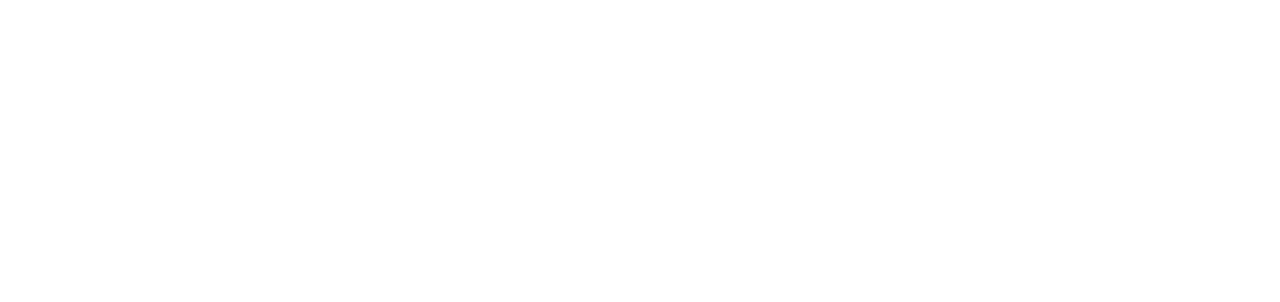
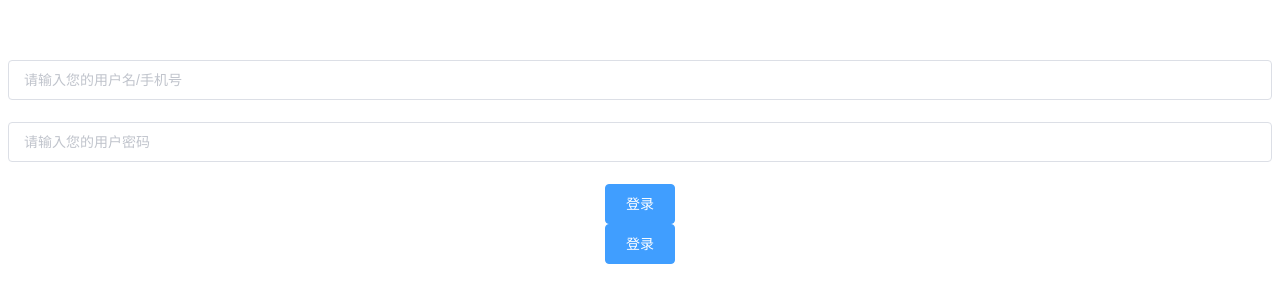
Before and after one commit to rxcapricious/newGradu, a Vue app in the folder newGraduClient/: page /#/login in a window 1280 px wide. Shown: the top 302 px of the page. Built offline with nearby package versions, Linux system fonts and the light colour scheme.

Commit message:
fix：login页面初建

```diff
--- a/newGraduClient/src/main.js
+++ b/newGraduClient/src/main.js
@@ -3,8 +3,14 @@
 import Vue from 'vue'
 import App from './App'
 import router from './router'
+import ElementUI from 'element-ui'
+import Axios from 'axios'
+import VueAxios from 'vue-axios'
+import 'element-ui/lib/theme-chalk/index.css'
 
 Vue.config.productionTip = false
+Vue.use(ElementUI);
+Vue.use(VueAxios, Axios);
 
 /* eslint-disable no-new */
 new Vue({
--- a/newGraduClient/src/router/index.js
+++ b/newGraduClient/src/router/index.js
@@ -1,5 +1,6 @@
 import Vue from 'vue'
 import Router from 'vue-router'
+import page from './pages/index'
 
 Vue.use(Router)
 
@@ -7,6 +8,13 @@
   routes: [
     {
       path: '/',
+    },
+    {
+      path: '/login',
+      component: page.log.login,
+      meta: {
+        title: '登录首页'
+      }
     }
   ]
 })
--- /dev/null
+++ b/newGraduClient/src/router/pages/index.js
@@ -0,0 +1,9 @@
+/**
+ * @author trumpli<任性>
+ */
+
+ export default {
+     log: {
+         login: () => import('../../view/dev-login/login.vue'),
+     }
+ }
--- /dev/null
+++ b/newGraduClient/src/view/dev-login/login.vue
@@ -0,0 +1,83 @@
+<template>
+    <div class="box-login">
+    <el-form class="portal-form" :rules="rules" :model="form" ref="elForm">
+      <el-form-item prop="userName">
+        <el-input placeholder="请输入您的用户名/手机号" v-model="form.userName"/>
+      </el-form-item>
+      <el-form-item prop="password">
+        <el-input
+          type="password"
+          placeholder="请输入您的用户密码"
+          v-on:keyup.enter.native="onLogin"
+          v-model="form.password"
+        />
+      </el-form-item>
+    </el-form>
+    <div class="footer-pc">
+      <div class="btn-box">
+        <el-button type="primary" class="btn-ok" @click="onLogin">登录</el-button>
+      </div>
+    </div>
+
+    <div class="footer-mobile">
+      <div class="btn-box">
+        <el-button type="primary" class="btn-ok" @click="onLogin">登录</el-button>
+      </div>
+    </div>
+  </div>
+</template>
+
+<script>
+import loginMixin from './loginMixin'
+export default {
+  mixins: [loginMixin],
+  data() {
+    return {
+      form: {
+        password: '',
+        userName: ''
+      },
+      rules: {
+        password: {
+          required: true,
+          message: '请输入您的用户密码'
+        },
+        userName: {
+          required: true,
+          message: '请输入您的用户名/手机号'
+        }
+      }
+    }
+  },
+   methods: {
+    onLogin() {
+      this.$refs.elForm.validate(valid => {
+        if (!valid) {
+          return
+        }
+        this.login(this.form)
+      })
+    }
+  }
+}
+</script>
+
+<style  scoped>
+/* .box-login {
+  .footer-mobile {
+    .btn-other {
+      display: flex;
+      align-items: center;
+      a {
+        flex: 1;
+      }
+      a:first-child {
+        text-align: left;
+      }
+      a:last-child {
+        text-align: right;
+      }
+    }
+  }
+} */
+</style>
--- /dev/null
+++ b/newGraduClient/src/view/dev-login/loginMixin.js
@@ -0,0 +1,6 @@
+
+export default {
+    methods: {
+
+    }
+}
```
Also changed, not shown: newGraduClient/package.json (+8 -1 lines), newGraduClient/src/view/index.vue (added, +16 -0 lines), 1 other file (tests, documents, lock files or other folders).
